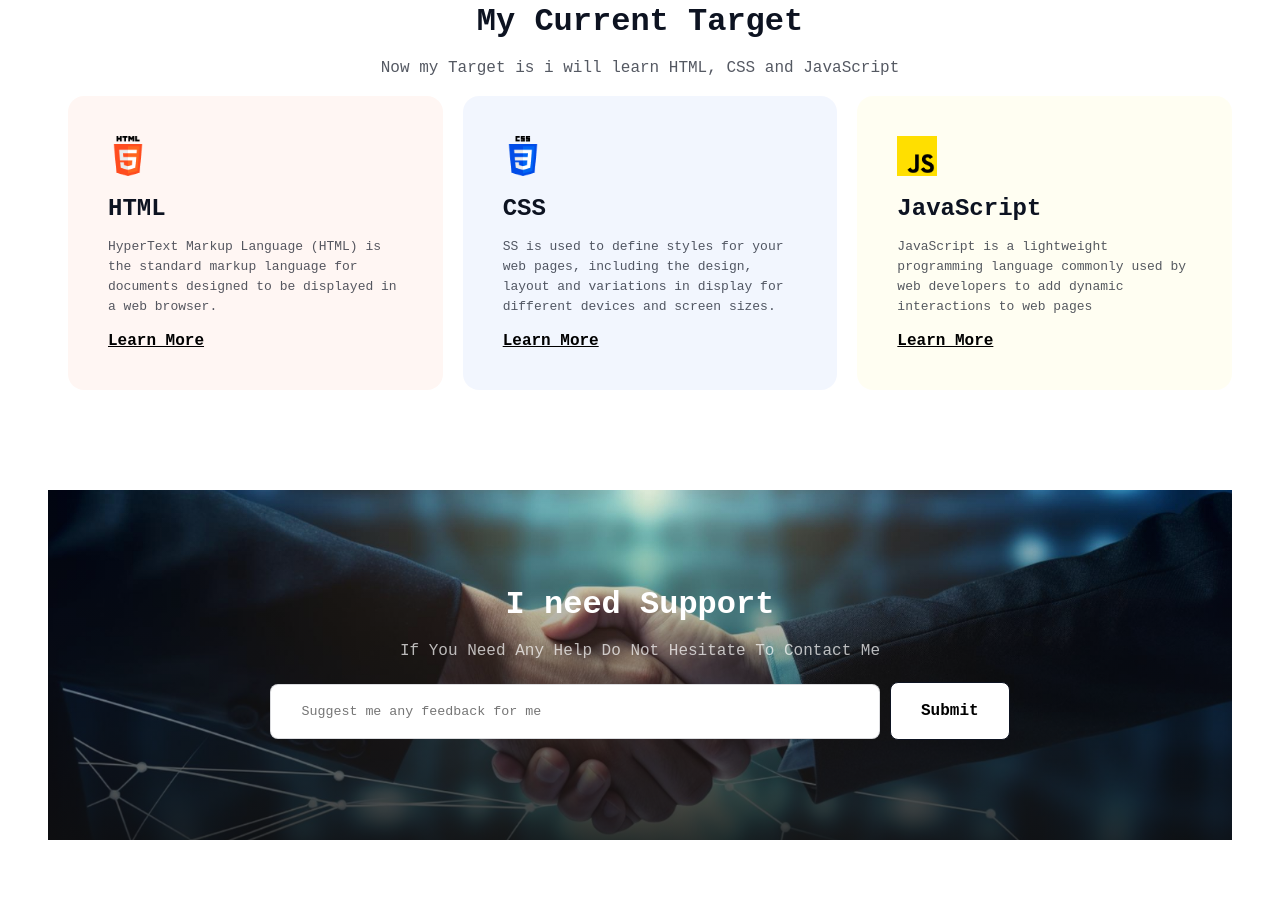
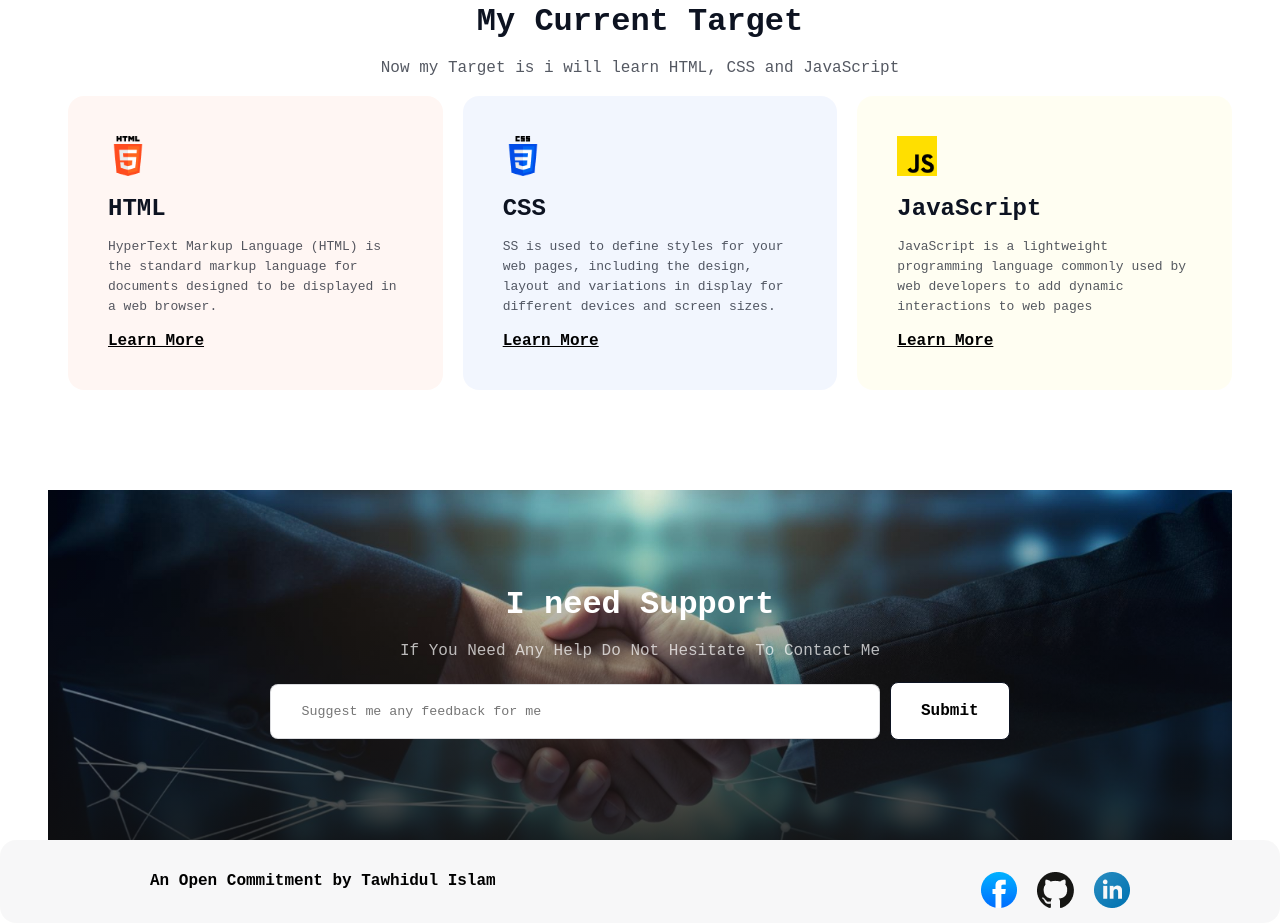
Before and after one commit to tawhidulislam1/assignment1, a plain HTML site: page index.html in a window 1280 px wide. Shown: the part 2583-3506 px from the top of the page. Before the commit the page ends 3423 px from the top, so only its background shows below. Drawn offline with Linux system fonts and the light colour scheme; a web font is replaced by a local one.

Commit message:
footer section added

```diff
--- a/index.html
+++ b/index.html
@@ -112,8 +112,17 @@
             </div>
         </section>
     </main>
-    <footer>
-
+    <footer id="footer">
+        <div class="name">
+            <h4>An Open Commitment by Tawhidul Islam</h4>
+        </div>
+        <div class="social-icon">
+            <ul>
+                <li><a href=""><img src="assets/facebook.png" alt=""></a></li>
+                <li><a href=""><img src="assets/github.png" alt=""></a></li>
+                <li><a href=""><img src="assets/linkedin-icon 1.png" alt=""></a></li>
+            </ul>
+        </div>
     </footer>
 </body>
 </html>
--- a/style.css
+++ b/style.css
@@ -251,3 +251,19 @@ nav{
     background: #ffffff;
     opacity: 1;
 }
+
+/* Footer section style  */
+footer{
+    display: flex;
+    justify-content: space-between;
+    border-radius: 16px;
+    padding: 32px 150px 10px 150px;
+    background: rgba(13, 19, 33, 0.03);
+}
+footer .social-icon ul{
+    display: flex;
+    gap: 20px;
+}
+footer .social-icon ul li{
+    list-style-type: none;
+}
```
